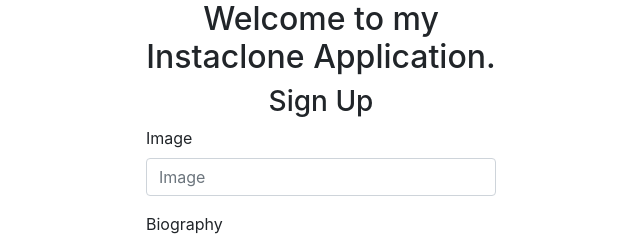
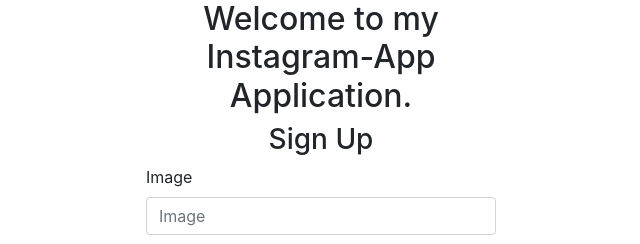
Before and after one commit to david12-wq/Instagram-App, a Django app: template instaApp/templates/django_registration/registration_form.html in a window 1280 px wide. Shown: the top 244 px of the page, without its empty margins (319-959 px from the left). Run offline with Django 3.2, Linux system fonts and the light colour scheme; the template is opened without the code that fills it: values that come from a table or form of the project are taken from there, others are empty; some libraries are stand-ins or nearby versions.

Commit message:
modification changes

```diff
--- a/instaApp/templates/django_registration/registration_form.html
+++ b/instaApp/templates/django_registration/registration_form.html
@@ -8,7 +8,7 @@
       {% if form.errors %}
         <p> Some Information Might be Incorrect </p>
       {% endif %}
-      <h2 class="text-center">Welcome to my Instaclone Application.</h2>
+      <h2 class="text-center">Welcome to my Instagram-App Application.</h2>
       <div class="panel panel-default">
 
         <div class="panel-heading">
```
